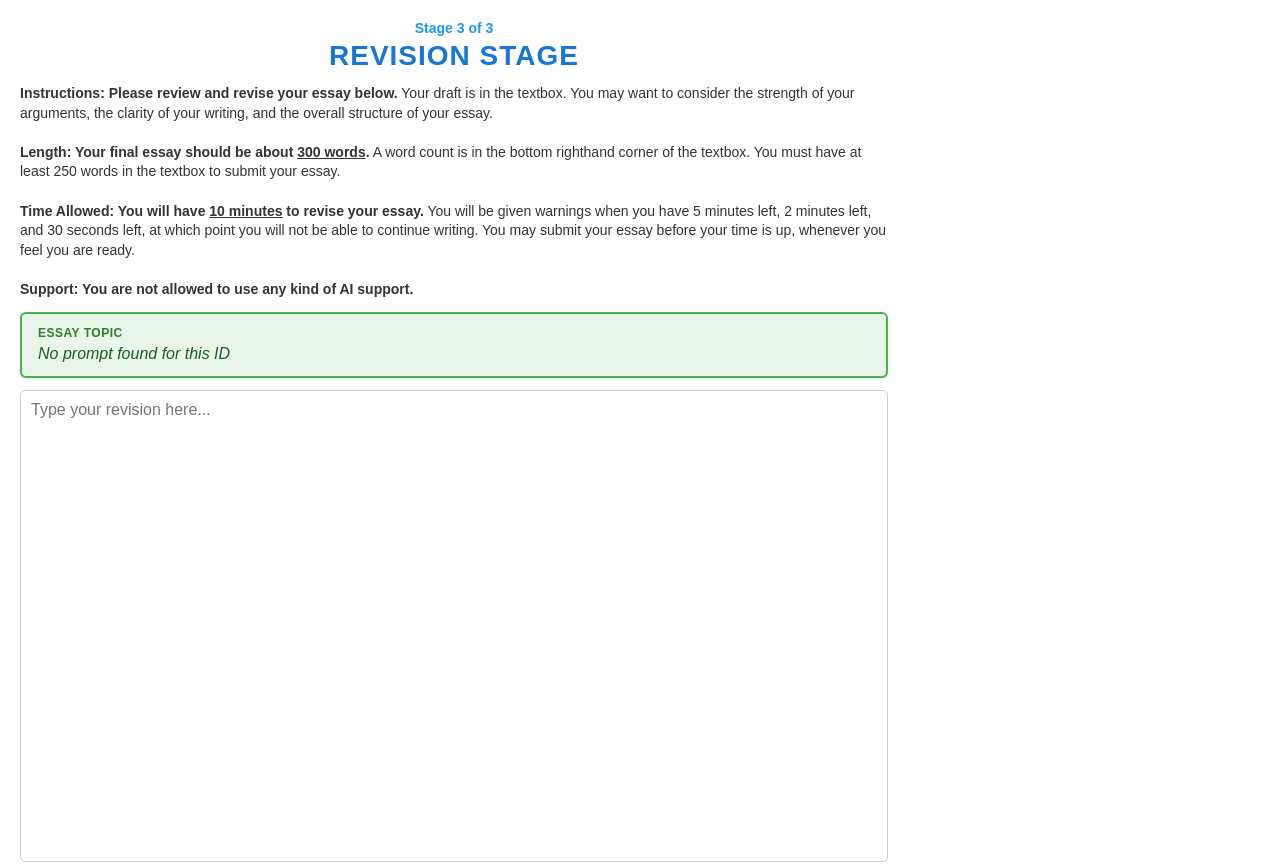
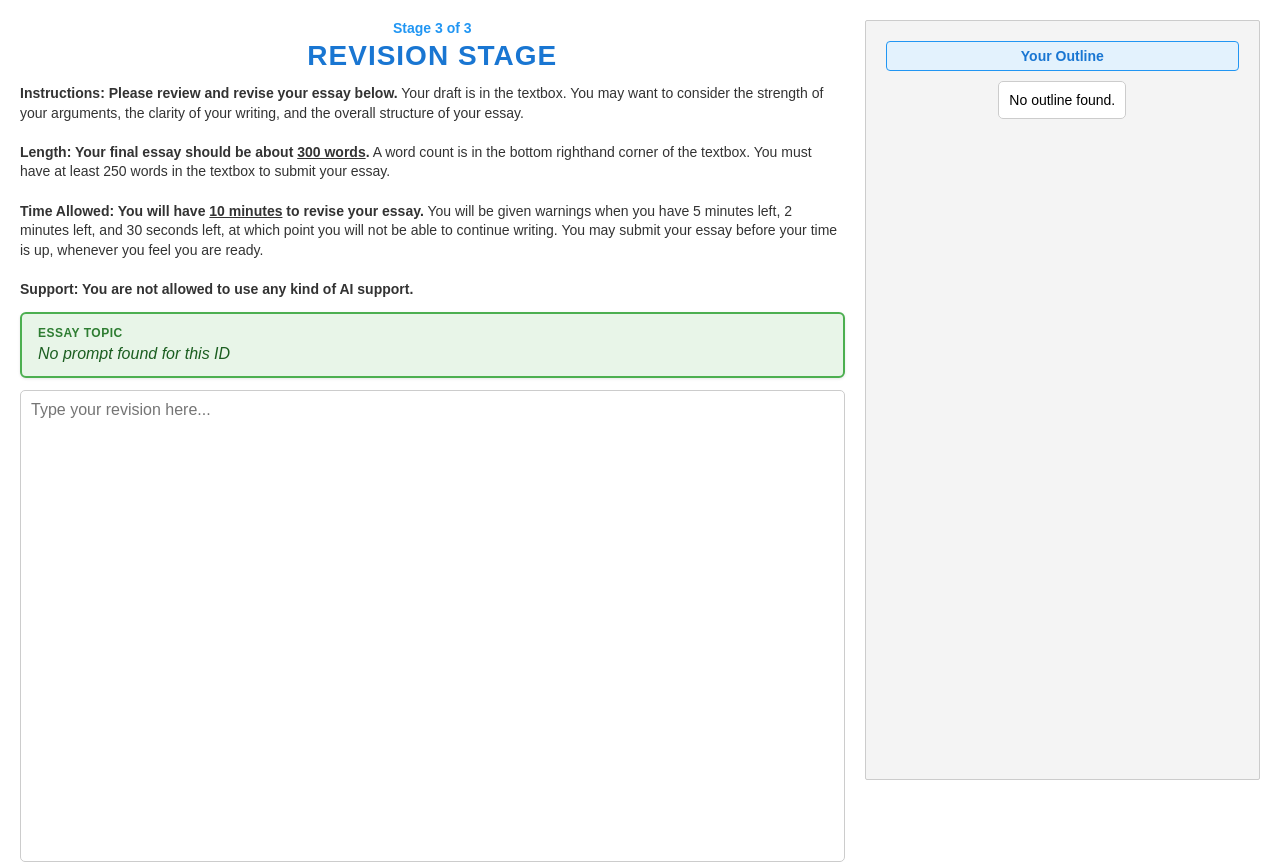
Before and after one commit to kgero/ai-writing-ownership-study, a React (Vite) app in the folder client/: page /revision/1/1/1 in a window 1280 px wide. Shown: the top 864 px of the page. Built offline with nearby package versions, Linux system fonts and the light colour scheme; no server answers.

Commit message:
show outline in revision stage

```diff
--- a/client/src/WritingStage.jsx
+++ b/client/src/WritingStage.jsx
@@ -48,6 +48,7 @@ export default function WritingStage({ stageName, nextStage }) {
   const [revisionResults, setRevisionResults] = useState({});
   const [revisionLoading, setRevisionLoading] = useState(false);
   const [activeRevisionType, setActiveRevisionType] = useState("");
+  const [showOutline, setShowOutline] = useState(false); // For collapsible outline in condition 4
   const textareaRef = useRef(null);
 
   // Logging hook
@@ -223,6 +224,11 @@ export default function WritingStage({ stageName, nextStage }) {
     return "";
   };
 
+  // Get outline content for revision stage
+  const getOutlineContent = () => {
+    return localStorage.getItem("outline_content") || "";
+  };
+
   // GET IDEAS BUTTON HANDLER
   const fetchIdeas = async () => {
     const buttonClickTime = Date.now();
@@ -393,7 +399,7 @@ export default function WritingStage({ stageName, nextStage }) {
   const hasEnoughWords = wordCount >= wordCountRequirement;
 
   // Determine if this is the no support condition but still needs previous content display
-  const showPreviousContent = (stageName === "Draft");
+  const showPreviousContent = (stageName === "Draft" || (stageName === "Revision" && !hasAISupport));
 
   // Determine appropriate button text for next stage
   const getNextButtonText = () => {
@@ -792,16 +798,22 @@ export default function WritingStage({ stageName, nextStage }) {
         {/* Previous content display for "no support" condition */}
         {showPreviousContent && (
           <>
-            <h3>{stageName === "Draft" ? "Your Outline" : "Your Draft"}</h3>
             <div style={{
-              marginTop: "1rem",
-              whiteSpace: "pre-wrap",
-              padding: "10px",
-              backgroundColor: "white",
-              border: "1px solid #ccc",
-              borderRadius: "5px"
-            }}>
-              {previousContent}
+                  width: "100%",
+                  padding: "6px",
+                  marginBottom: "10px",
+                  backgroundColor: "#e3f2fd",
+                  border: "1px solid #2196F3",
+                  borderRadius: "4px",
+                  fontSize: "14px",
+                  fontWeight: "bold",
+                  display: "block",
+                  color: "#1976D2",
+                  boxSizing: "border-box",
+                  textAlign: "center"
+                }}>{"Your Outline"}</div>
+            <div className="sidebar-outline">
+              {stageName === "Draft" ? previousContent : getOutlineContent() || "No outline found."}
             </div>
           </>
         )}
@@ -856,6 +868,7 @@ export default function WritingStage({ stageName, nextStage }) {
 
         {/* AI Revision support - USING NEW COMPONENT */}
         {hasAISupport && stageName === "Revision" && (
+          <>
             <RevisionTools
               input={input}
               revisionResults={revisionResults}
@@ -870,7 +883,39 @@ export default function WritingStage({ stageName, nextStage }) {
               textareaRef={textareaRef}
               setInput={setInput} // <-- pass setInput here
             />
+
+            {/* Collapsible outline for condition 4 */}
+            <div style={{ marginTop: "20px", width: "100%" }}>
+              <button
+                onClick={() => setShowOutline(!showOutline)}
+                style={{
+                  width: "100%",
+                  padding: "8px 12px",
+                  backgroundColor: "#e3f2fd",
+                  border: "1px solid #2196F3",
+                  borderRadius: "4px",
+                  cursor: "pointer",
+                  fontSize: "14px",
+                  fontWeight: "500",
+                  display: "flex",
+                  justifyContent: "space-between",
+                  alignItems: "center",
+                  color: "#1976D2"
+                }}
+              >
+                <span>{showOutline ? "Hide Outline" : "Show Outline"}</span>
+                <span style={{ fontSize: "16px" }}>{showOutline ? "−" : "+"}</span>
+              </button>
+
+              {showOutline && (
+                <div class="sidebar-outline">
+                    {getOutlineContent() || "No outline found."}
+                </div>
               )}
+            </div>
+          </>
+        )}
+
         {/* If no content, render nothing (blank sidebar) */}
         {!(showPreviousContent || hasAISupport) && <div style={{ width: '100%', height: '100%' }}></div>}
       </div>
--- a/client/src/index.css
+++ b/client/src/index.css
@@ -7,6 +7,7 @@ h1 {
 h2 {
   font-size: 20px;
 }
+
 
 /* Enhanced idea item styles for grey sidebar */
 .ideas-list {
@@ -130,6 +131,17 @@ body {
   flex-direction: column;
   align-items: center;
   box-sizing: border-box;
+}
+
+.sidebar-outline {
+  font-size: 14px;
+  white-space: pre-wrap;
+  padding: 10px;
+  background-color: white;
+  border: 1px solid #ccc;
+  border-radius: 5px;
+  max-height: 300px;
+  overflow-y: auto;
 }
 
 /* Full width editor when sidebar is not displayed */
```
Lines whose indentation alone changed are shown as unchanged.
